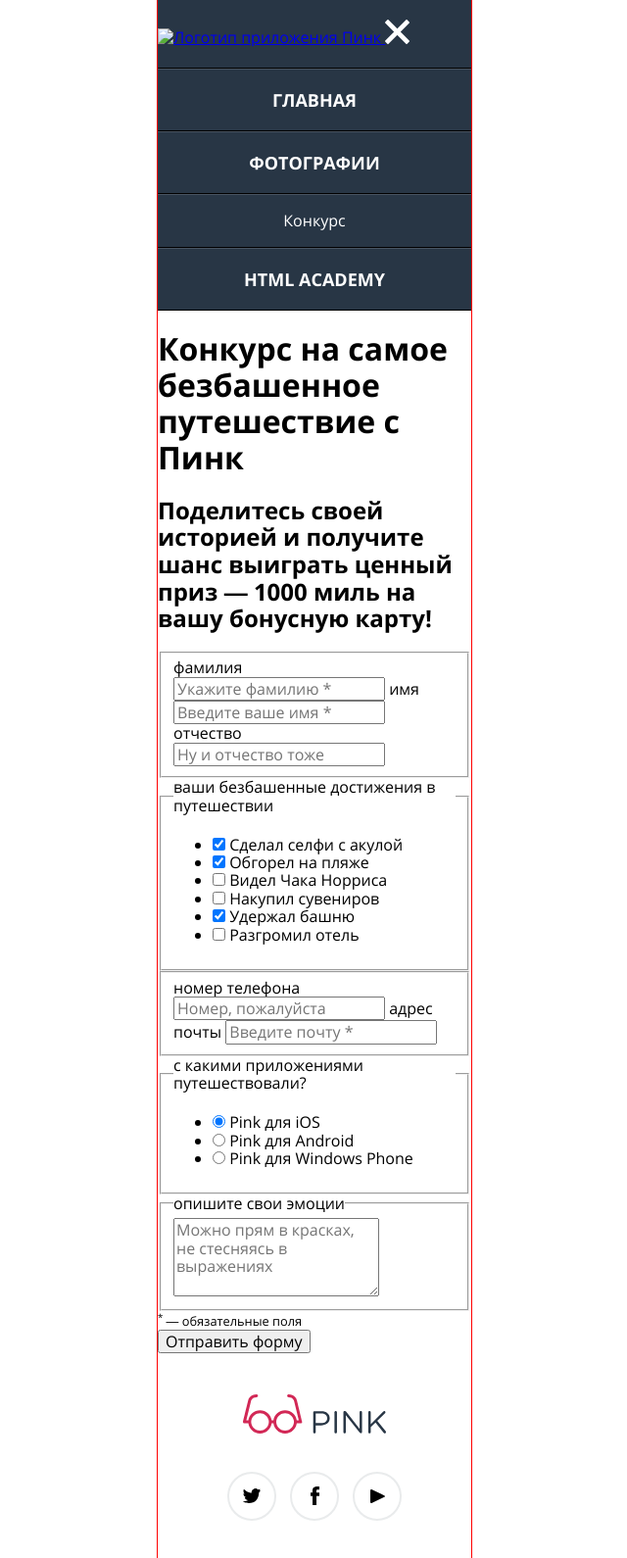
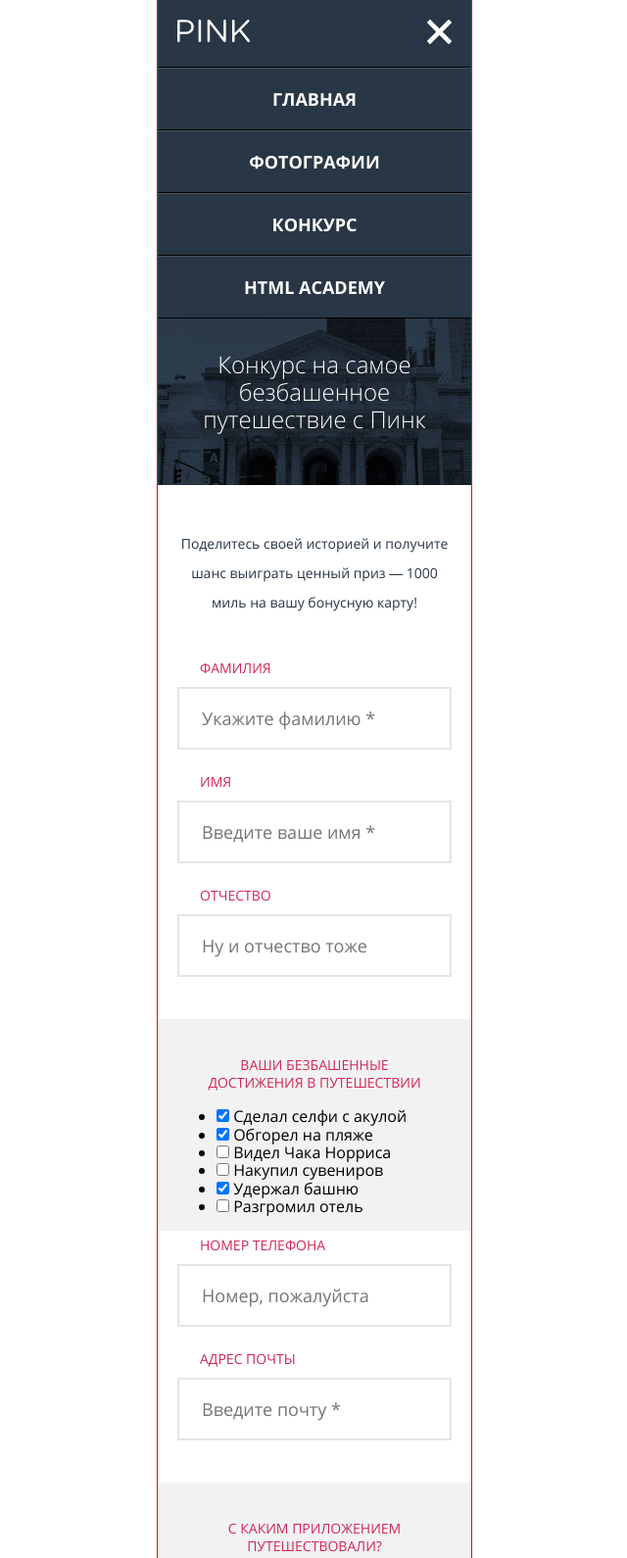
Before and after one commit to katrinLuna/489027-pink, a website: page source/form.html in a window 1280 px wide. Shown: the top 1590 px of the page at 98% size, without its empty margins (319-959 px from the left). Drawn offline with nearby package versions, Linux system fonts and the light colour scheme; files that its build step writes are made by us from their sources.

Commit message:
#3 stylish contest page, some common style fix at header and create common title style

```diff
--- a/source/form.html
+++ b/source/form.html
@@ -12,12 +12,15 @@
 </head>
 <body>
   <header class="page-header">
-    <a class="page-header__logo" href="index.html">
-      <img class="page-header__logo-image" src="img/logotype-mobile.svg" width="" height="" alt="Логотип приложения Пинк">
-    </a>
-    <button class="mob-menu-toggle" type="button">
-      <span class="visually-hidden">Открыть/Закрыть меню</span>
-    </button>
+    <div class="page-header__logo-wrapper">
+      <a class="page-header__logo">
+        <img class="page-header__logo-image" src="img/logo-pink-white-mobile.svg" width="74" height="23" alt="Логотип приложения Пинк">
+      </a>
+      <button class="page-header__mob-menu-toggle" type="button">
+        <span class="visually-hidden">Открыть меню</span>
+        <span class="visually-hidden">Закрыть меню</span>
+      </button>
+    </div>
     <nav class="main-nav">
         <ul class="main-nav__list site-menu-list">
           <li class="site-menu-list__item">
@@ -27,7 +30,7 @@
             <a class="site-menu-list__link" href="photo.html">Фотографии</a>
           </li>
           <li class="site-menu-list__item site-menu-list__item--active">
-            <a class="main-nav__link">Конкурс</a>
+            <a class="site-menu-list__link">Конкурс</a>
           </li>
           <li class="site-menu-list__item">
             <a class="site-menu-list__link" href="https://htmlacademy.ru/intensive/adaptive">html academy</a>
@@ -36,13 +39,17 @@
     </nav>
   </header>
 
-  <main class="page-main">
-    <h1 class="page-main__title">Конкурс на самое безбашенное путешествие с Пинк</h1>
+  <main class="page-main-form">
+    <div class="page-title">
+      <h1 class="page-title__text">Конкурс на самое безбашенное путешествие с Пинк</h1>
+    </div>
 
     <section class="contest">
       <h2 class="contest__title">Поделитесь своей историей и получите шанс выиграть ценный приз &mdash; 1000 миль на вашу бонусную карту!</h2>
+
       <form class="contest__request form-list" action="https://echo.htmlacademy.ru" method="post">
-        <fieldset class="form-list__person">
+
+        <fieldset class="form-list__fieldset form-list__fieldset--person">
           <label class="form-list__title-field" for="lastname">фамилия</label>
           <input class="form-list__field" id="lastname" type="text" name="lastname" placeholder="Укажите фамилию *" required>
           <label class="form-list__title-field" for="name">имя</label>
@@ -51,8 +58,9 @@
           <input class="form-list__field" id="patronymic" type="text" name="patronymic" placeholder="Ну и отчество тоже">
         </fieldset>
 
-        <fieldset class="form-list__adventure-list">
-          <legend class="form-list__caption">ваши безбашенные достижения в путешествии</legend>
+        <fieldset class="form-list__fieldset form-list__fieldset--adventure-list">
+
+          <legend class="form-list__caption">ваши безбашенные достижения&nbsp;в&nbsp;путешествии</legend>
           <ul class="form-list__ul-list">
             <li class="form-list__item">
               <input class="form-list__field-checkbox" id="shark" type="checkbox" name="shark" checked>
@@ -82,15 +90,15 @@
         </fieldset>
 
 
-        <fieldset class="form-list__contact">
+        <fieldset class="form-list__fieldset form-list__fieldset--contact">
           <label class="form-list__title-field" for="mobile-num">номер телефона</label>
           <input class="form-list__field" id="mobile-num" type="tel" name="mobile-num" placeholder="Номер, пожалуйста">
           <label class="form-list__title-field" for="email">адрес почты</label>
           <input class="form-list__field" id="email" type="email" name="email" placeholder="Введите почту *"  required>
         </fieldset>
 
-        <fieldset class="form-list__apps-list">
-          <legend class="form-list__caption">с какими приложениями путешествовали?</legend>
+        <fieldset class="form-list__fieldset form-list__fieldset--apps-list">
+          <legend class="form-list__caption">с каким приложением путешествовали?</legend>
           <ul class="form-list__ul-list">
             <li class="form-list__item">
               <input class="form-list__field-radio" id="ios" type="radio" name="apps-chose" value="ios" checked>
@@ -107,7 +115,7 @@
           </ul>
         </fieldset>
 
-        <fieldset class="form-list__freeform">
+        <fieldset class="form-list__fieldset form-list__fieldset--freeform">
           <legend class="form-list__caption">опишите свои эмоции</legend>
           <textarea class="form-list__textarea" name="freeform-text" placeholder="Можно прям в красках, не стесняясь в выражениях" rows="4"></textarea>
         </fieldset>
--- /dev/null
+++ b/source/sass/blocks/contest.scss
@@ -0,0 +1,10 @@
+.contest__title {
+  width: 90%;
+  margin: 0 auto;
+  padding-top: 45px;
+  padding-bottom: 37px;
+  @include set-font (14px,30px);
+  color: $corp-blue;
+  font-weight: 400;
+  text-align: center;
+}
--- /dev/null
+++ b/source/sass/blocks/form-list.scss
@@ -0,0 +1,67 @@
+.form-list__fieldset {
+  width: 100%;
+  margin-right: auto;
+  margin-left: auto;
+  padding: 0 20px;
+  box-sizing: border-box;
+  border: none;
+
+  &--adventure-list {
+    margin-top: -50px;
+    background-color: $grey;
+  }
+
+  &--apps-list {
+    margin-top: -50px;
+    background-color: $grey;
+  }
+
+  &--freeform {
+    margin-top: -50px;
+  }
+
+}
+
+.form-list__title-field {
+  display: block;
+  padding-left: 23px;
+  padding-bottom: 4px;
+  @include set-font (14px,30px);
+  color: $corp-pink;
+  text-transform: uppercase;
+}
+
+.form-list__field {
+  width: 100%;
+  margin-bottom: 18px;
+  padding: 15px 23px;
+  box-sizing: border-box;
+  @include set-font (18px,30px);
+  color: $corp-blue;
+  border: 2px solid #e5e5e5;
+
+  &:hover,
+  &:focus {
+    border-color: $corp-blue;
+  }
+
+  &:active {
+    border-color: $corp-pink;
+    outline: none;
+  }
+}
+
+.form-list__caption {
+  text-align: center;
+  @include set-font (14px,18px);
+  color: $corp-pink;
+  text-transform: uppercase;
+
+  &:before {
+    content:'';
+    width: 100%;
+    height: 1px;
+    display: block;
+    margin-bottom: 112px;
+  }
+}
--- /dev/null
+++ b/source/sass/blocks/main-nav.scss
@@ -0,0 +1,10 @@
+.main-nav {
+  margin-top: 22px;
+  border-top: 1px solid #000000;
+}
+
+.main-nav__list {
+  margin-top: 0px;
+  margin-bottom: 0px;
+  padding-left: 0;
+}
--- a/source/sass/blocks/page-header.scss
+++ b/source/sass/blocks/page-header.scss
@@ -12,7 +12,7 @@
   padding-right: 20px;
 }
 
-.mob-menu-toggle {
+.page-header__mob-menu-toggle {
   width: 25px;
   height: 25px;
   background-color: $corp-blue;
@@ -20,30 +20,3 @@
   @include solid-bg;
   border: none;
 }
-
-.main-nav{
-  margin-top: 22px;
-  border-top: 1px solid #000000;
-}
-
-.main-nav__list {
-  margin-top: 0px;
-  margin-bottom: 0px;
-  padding-left: 0;
-}
-
-.site-menu-list__item {
-  padding: 17px 0;
-  text-align: center;
-  list-style-type: none;
-  border-top: 1px solid #485461;
-  border-bottom: 1px solid #000000;
-}
-
-.site-menu-list__link {
-  @include set-font(18px, 28px);
-  font-weight: $font-bold;
-  color: $white;
-  text-transform: uppercase;
-  text-decoration: none;
-}
--- a/source/sass/blocks/page-photo-title.scss
+++ b/source/sass/blocks/page-title.scss
@@ -1,7 +1,9 @@
-.page-photo-title {
+.page-title {
   width: 100%;
+  min-height: 170px;
   padding-top: 33px;
-  padding-bottom: 85px;
+  padding-bottom: 15px;
+  box-sizing: border-box;
   background-color: $corp-blue;
   background-image: url("../img/bg-back-mobile@1x.jpg");
   @include set-bg (center, -67px);
@@ -9,10 +11,10 @@
 }
 
 
-.page-photo-title__text {
-  width: 55%;
+.page-title__text {
+  width: 80%;
   margin: 0 auto;
-  @include set-font (24px, 27px);
+  @include set-font (24px, 28px);
   font-weight: $font-light;
   color: $white;
 }
--- /dev/null
+++ b/source/sass/blocks/site-menu-list.scss
@@ -0,0 +1,15 @@
+.site-menu-list__item {
+  padding: 17px 0;
+  text-align: center;
+  list-style-type: none;
+  border-top: 1px solid #485461;
+  border-bottom: 1px solid #000000;
+}
+
+.site-menu-list__link {
+  @include set-font(18px, 28px);
+  font-weight: $font-bold;
+  color: $white;
+  text-transform: uppercase;
+  text-decoration: none;
+}
--- a/source/sass/style.scss
+++ b/source/sass/style.scss
@@ -22,6 +22,9 @@ button {
   cursor: pointer;
 }
 @import "./blocks/page-header";
+@import "./blocks/main-nav";
+@import "./blocks/site-menu-list";
+@import "./blocks/page-title";
 
 //styles for index page
 @import "./blocks/download";
@@ -32,9 +35,12 @@ button {
 @import "./blocks/contacts";
 
 //styles for photo page
-@import "./blocks/page-photo-title";
 @import "./blocks/user-photo";
 @import "./blocks/photo-item";
 @import "./blocks/photo-editor";
 @import "./blocks/editing-picture";
 @import "./blocks/page-footer";
+
+//styles for contest-form page
+@import "./blocks/contest";
+@import "./blocks/form-list";
```
Also changed, not shown: source/index.html (+1 -1 lines), source/photo.html (+3 -3 lines).
